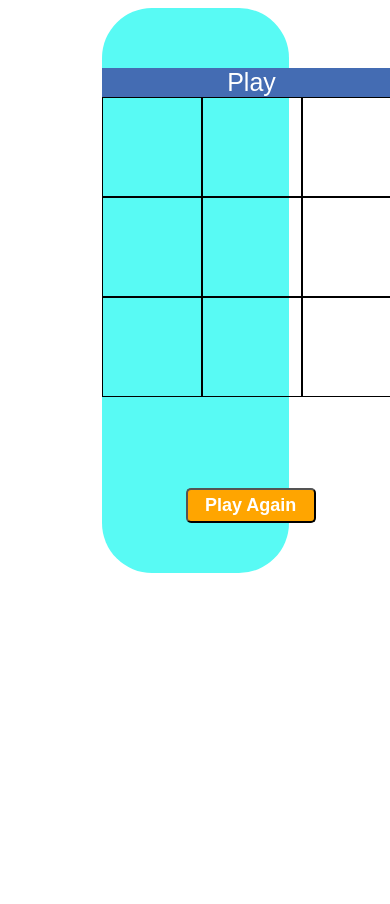
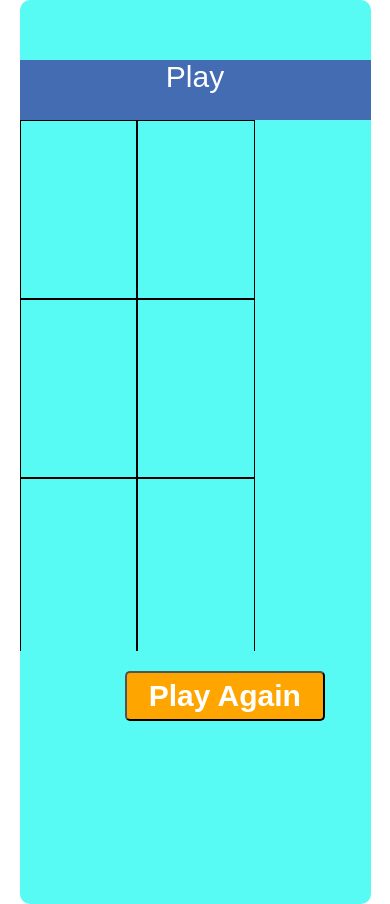
Before and after one commit to Jelhill/TicTacToe, a plain HTML site: page index.html in a window 390 px wide. Before the commit the page ends 844 px from the top, so only its background shows below. Drawn offline with Linux system fonts and the light colour scheme.

Commit message:
responsiveness adjustment

```diff
--- a/style.css
+++ b/style.css
@@ -1,5 +1,16 @@
-* {
-    box-sizing: border-box;
+body{
+  margin: 0px;
+}
+
+#wrapper{
+  width: 95%;
+  background-color: blue;
+  margin: auto;
+  padding-top: 10px;
+  padding-bottom: 50px;
+  border-radius: 10px;
+  animation: changebg 20s linear infinite; */
+
 }
 
 span {
@@ -10,39 +21,30 @@ span {
     color: #FFF;
     font-size: 25px;
     background-color: #446CB3;
+    margin: auto;
 }
 
-#wrapper{
-  height: 50%;
-  width: 50%;
-  background-color: gray;
-  margin: auto;
-  padding-top: 10px;
-  padding-bottom: 50px;
-  border-radius: 50px;
-  animation: changebg 20s linear infinite;
-
-}
 
 .container {
-    width: 300px;
+    width: 100%;
     height: 400px;
     margin: auto;
     overflow: hidden;
     margin-top: 50px;
 }
 
+
 .container .box {
     height: 100px;
-    width: 100px;
+    width: 33%;
     float: left;
-    border: 1px solid black;
+    border: 0.3px solid black;
     transition: all .25s ease-in-out;
     font-family: sans-serif;
     font-size: 90px;
     text-align: center;
     line-height: 100px;
-    cursor: pointer;
+    cursor: point;
 }
 
 .container .box:hover {
@@ -51,7 +53,7 @@ span {
 }
 
 button {
-    margin-left: 45%;
+    margin-left: 30%;
     height: 35px;
     width: 130px;
     background-color: orange;
@@ -60,7 +62,9 @@ button {
     color: #FFF;
     font-size: 18px;
     font-weight: bold;
+    align-items: center;
 }
+
 button:hover {
    opacity: 0.7;
 }
@@ -83,82 +87,80 @@ background-color: #58FAF4;
   }
 }
 
+@media (min-width: 361px) and (max-width: 789px){
+  #wrapper{
+    width: 90vw;
+    height: 100vh
+  }
 
+  span {
+    width: 100%;
+    height: 60px;
+    display: block;
+    text-align: center;
+    font-family: sans-serif;
+    color: #FFF;
+    font-size: 30px;
+    background-color: #446CB3;
+    margin: auto;
+  }
 
+  .container {
+    width: 100%;
+    height: 70%;
+    margin: auto;
+    overflow: hidden;
+    margin-top: 50px;
+  }
 
+  .container .box{
+    height: 30%;
+  }
 
-
-/* .box{
-    height: 380px;
-    width: 380px;
-    margin: auto;
-    margin-top: 50px;
-}
-
-input {
-    height: 100px;
-    width: 100px;
-    font-size: 50px;
-    text-align: center;
-    margin-left: 0px;
-}
-
-#result {
-    background-color: yellow;
+  button{
     height: 50px;
     width: 200px;
-    margin: auto;
-    font-size: 20px;
-    text-align: center;
+    font-size: 30px;
+  }
+
+  button:hover {
+    opacity: 0.7;
+ }
 
 }
 
-*/
 
-/*
- * {
-    box-sizing: border-box;
-    padding: 0;
-    margin: 0;
+@media (min-width: 790px){
+
+  span{
+    width: 420;
+  }
+  #wrapper{
+    width: 60vw;
+    height: auto;
+    margin-top: 1%;
   }
 
+  #main{
+    width: 460px;
+    height: 460px;
 
-  .container {
-    display: flex;
-    background: #fff;
-    align-content: center;
-    justify-content: center;
-    flex-direction: column;
-    min-width: 700px;
-    min-height: 500px;
-    border-radius: 5%;
-    margin: auto;
   }
 
-
-  table {
-    border-collapse: collapse;
-    margin: auto;
+  #main .box{
+    width: 152px;
+    height: 140px;
   }
 
-
-  td {
-    background-color: #666;
-    border: 5px solid white;
-    font-size: 80px;
-    color: #fff;
-    border-radius: 10%;
+  button{
+    height: 50px;
+    width: 180px;
+    font-size: 30px;
+    margin-left: 40%;
   }
 
+  button:hover {
+    opacity: 0.7;
+ }
 
-  #player {
-    padding: 1rem;
-  }
-
-
-  body {
-    display: flex;
-    height: 100vh;
-    width: 100%;
-    overflow: hidden;
-  } */
+}
```
